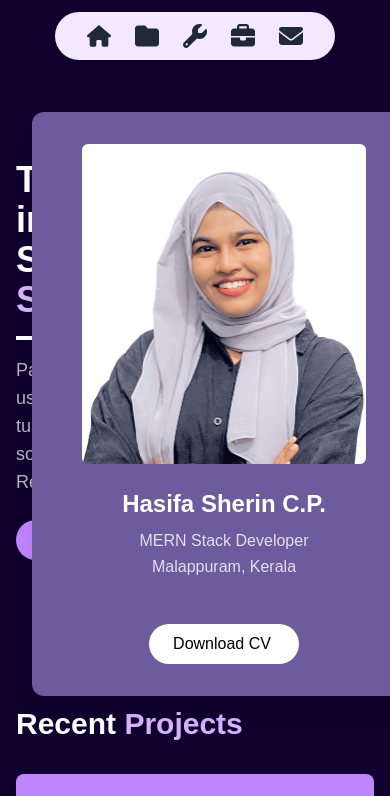
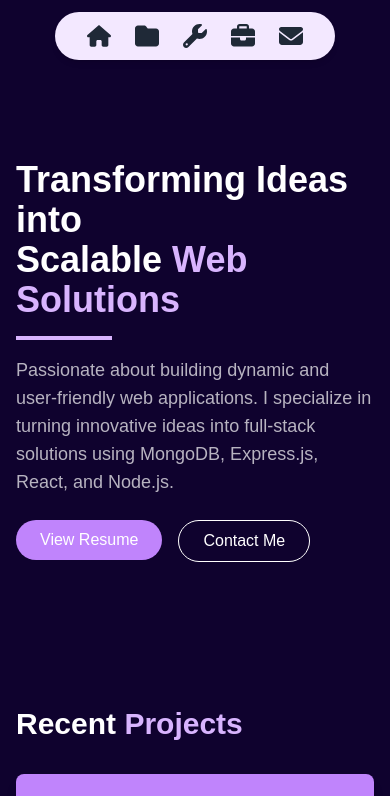
Before and after one commit to Hasifasherin/my_portfolio, a React (Vite) app: page / in a window 390 px wide. Shown: the top 796 px of the page. Built offline with nearby package versions, Linux system fonts and the light colour scheme.

Commit message:
final commit

```diff
--- a/src/App.jsx
+++ b/src/App.jsx
@@ -5,25 +5,20 @@ import Hero from "./components/HeroSection";
 import Projects from "./components/Projects";
 import Skills from "./components/Skills";
 import Achievements from "./components/Achievements";
-import Contact from "./components/ContactForm";
+import ContactForm from "./components/ContactForm";
 
 const App = () => {
   return (
     <div className="bg-dark text-white font-poppins min-h-screen">
       <Navbar />
-
-      {/* Main Content Layout */}
       <div className="container mx-auto px-4 pt-32 lg:pl-[360px]">
-        {/* Profile Card (fixed on large screens) */}
         <ProfileCard />
-
-        {/* Main sections */}
         <div className="space-y-20">
           <Hero />
           <Projects />
           <Skills />
           <Achievements />
-          <Contact />
+          <ContactForm />
         </div>
       </div>
     </div>
--- a/src/components/HeroSection.jsx
+++ b/src/components/HeroSection.jsx
@@ -6,12 +6,12 @@ export default function HeroSection() {
         <span className="text-white">Scalable</span>{' '}
         <span className="text-purple-300">Web Solutions</span>
       </h1>
-      <hr className="w-24 border-2 border-white my-4" />
+      <hr className="w-24 border-2 border-purple-300 my-4" />
       <p className="text-white/70 text-lg max-w-2xl">
         Passionate about building dynamic and user-friendly web applications. I specialize in turning innovative ideas into full-stack solutions using MongoDB, Express.js, React, and Node.js.
       </p>
       <div className="mt-6 flex gap-4">
-        <a href="/HasifaSherin.pdf" target="_blank">
+        <a href="/HasifaSherin.pdf" target="_blank" rel="noreferrer">
           <button className="bg-purple-400 text-white px-6 py-2 rounded-full">View Resume</button>
         </a>
         <a href="#contact">
--- a/src/components/Navbar.jsx
+++ b/src/components/Navbar.jsx
@@ -1,15 +1,15 @@
-import { FaHouse, FaFolder, FaWrench, FaBriefcase, FaEnvelope } from 'react-icons/fa6'
+import { FaHouse, FaFolder, FaWrench, FaBriefcase, FaEnvelope } from 'react-icons/fa6';
 
 export default function Navbar() {
   return (
     <div className="fixed top-3 w-full flex justify-center z-50">
       <div className="bg-purple-100 px-8 py-3 rounded-full shadow-md flex gap-6 text-gray-800">
-        <a href="#"><FaHouse size={24} title="Home" /></a>
+        <a href="#home"><FaHouse size={24} title="Home" /></a>
         <a href="#proj"><FaFolder size={24} title="Projects" /></a>
-        <a href="#skill"><FaWrench size={24} title="Tools" /></a>
+        <a href="#skill"><FaWrench size={24} title="Skills" /></a>
         <a href="#achieve"><FaBriefcase size={24} title="Achievements" /></a>
-        <a href="#contact-section"><FaEnvelope size={24} title="Contact Me" /></a>
+        <a href="#contact"><FaEnvelope size={24} title="Contact Me" /></a>
       </div>
     </div>
-  )
+  );
 }
--- a/src/components/ProfileCard.jsx
+++ b/src/components/ProfileCard.jsx
@@ -1,34 +1,29 @@
-import React from "react";
-
 const ProfileCard = () => {
   return (
-    <div className="block fixed top-28 left-8 w-96 z-10">
-      <div className="bg-primary rounded-xl p-8 text-center shadow-xl min-h-[560px]">
+    <div className="hidden lg:block fixed top-28 left-8 w-96 z-10">
+      <div className="bg-purple-900 rounded-xl p-8 text-center shadow-xl min-h-[560px]">
         <img
           src="/profile.png"
-          alt="Profile"
-          className="w-50 h-80 mx-auto object-cover rounded-md "
+          alt="Hasifa Sherin"
+          className="w-50 h-80 mx-auto object-cover rounded-md"
         />
-
         <h4 className="text-2xl font-semibold mt-6">Hasifa Sherin C.P.</h4>
         <p className="text-white/80 text-base mt-2 leading-relaxed">
           MERN Stack Developer
           <br />
           Malappuram, Kerala
         </p>
-
         <div className="flex justify-center gap-5 mt-5 text-white text-xl">
-          <a href="https://www.linkedin.com/in/hasifa-sherin-cp/" target="_blank">
+          <a href="https://www.linkedin.com/in/hasifa-sherin-cp/" target="_blank" rel="noreferrer">
             <i className="fab fa-linkedin"></i>
           </a>
-          <a href="https://github.com/Hasifasherin" target="_blank">
+          <a href="https://github.com/Hasifasherin" target="_blank" rel="noreferrer">
             <i className="fab fa-github"></i>
           </a>
           <a href="mailto:hasifasherincp@gmail.com">
             <i className="fas fa-envelope"></i>
           </a>
         </div>
-
         <a href="/HasifaSherin.pdf" download>
           <button className="mt-6 bg-white text-black px-6 py-2 rounded-full text-base font-medium hover:scale-105 transition">
             Download CV <i className="fas fa-download ml-1"></i>
--- a/src/index.css
+++ b/src/index.css
@@ -5,5 +5,6 @@
 @layer base {
   body {
     font-family: 'Poppins', sans-serif;
+    background-color: #1a1a1a; /* Dark theme background */
   }
 }
```
Also changed, not shown: 1 other file (tests, documents, lock files or other folders).
